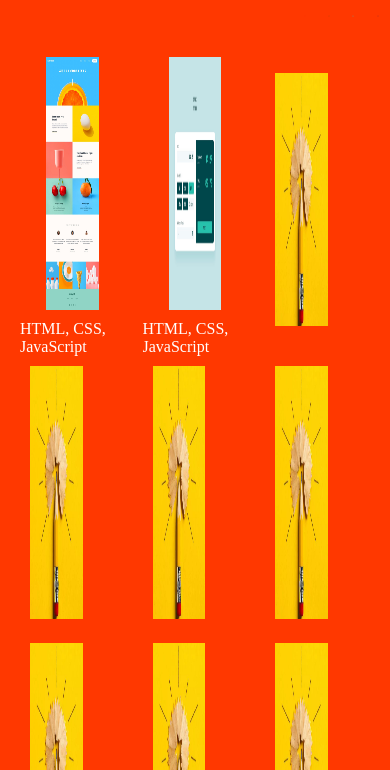
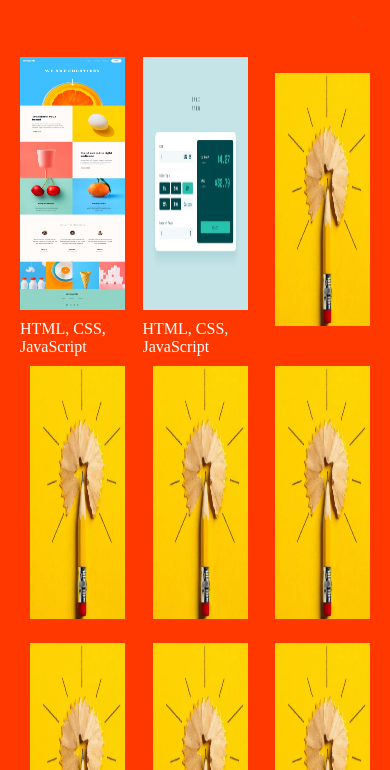
Before and after one commit to oyesolaibrahim/My-Portfolio, a plain HTML site: page public/portfolio.html in a window 390 px wide. Shown: the part 74-844 px from the top of the page. Drawn offline with Linux system fonts and the light colour scheme.

Commit message:
Still On responsiveness' corection

```diff
--- a/public/styles.css
+++ b/public/styles.css
@@ -641,6 +641,51 @@ div.center {
     margin-right:   100px;
   }
 }
+@media screen and (max-width:630px){
+
+  article.portfolio img {
+    max-width: 70%;
+    min-width: 70%;
+    max-height: 30vh;
+    min-height: 30vh;
+    margin: 10px;
+  }
+  article.portfolio img {
+    max-width: 70%;
+    min-width: 70%;
+    max-height: 30vh;
+    min-height: 30vh;
+    margin: 10px;
+  }
+
+
+  article.portfolio:hover .layer {
+    height: 30.9vh;
+  }
+  .layer {
+    justify-content: center;
+    padding: 0px 5px;
+    width: 70%;
+    bottom: 17%;
+    height: 0vh;
+    left: 15%;
+  }
+  .layer h3{
+    margin-bottom: 3px;
+    font-weight: 500;
+    font-size: 0.8rem;
+    }
+  .layer p {
+    font-size: 0.5rem;
+  }
+  .layer a {
+    padding: 5px;
+    border-radius: 50%;
+    width: 30px;
+    height: 30px;
+    margin-top: 5px;
+  }
+}
 @media screen and (max-width:625px) {
 
 .theme-div {
@@ -663,12 +708,47 @@ div.center {
     padding: 20px;
   }
   article.portfolio img {
-    max-width: 50%;
-    min-width: 50%;
+    max-width: 70%;
+    min-width: 70%;
     max-height: 30vh;
     min-height: 30vh;
     margin: 10px;
   }
+
+
+  article.portfolio:hover .layer {
+    height: 30.7vh;
+  }
+  .layer {
+    justify-content: center;
+    padding: 0px 5px;
+    width: 70%;
+    bottom: 11%;
+    height: 0vh;
+    left: 15%;
+  }
+  .layer h3{
+    margin-bottom: 3px;
+    font-weight: 500;
+    font-size: 0.8rem;
+    }
+  .layer p {
+    font-size: 0.5rem;
+  }
+  .layer a {
+    padding: 5px;
+    border-radius: 50%;
+    width: 30px;
+    height: 30px;
+    margin-top: 5px;
+  }
+}
+@media screen and (max-width:571px) {
+
+  .layer {
+    bottom: 17%;
+    }
+
 }
 @media screen and (max-width:545px) {
 
@@ -687,6 +767,19 @@ div.center {
   }
   .flex-contact {
     margin: 20px auto;
+  }
+  article.portfolio:hover .layer {
+    height: 30.7vh;
+  }
+
+  article.portfolio img {
+    max-width: 100%;
+    min-width: 100%;
+   }
+  .layer {
+    width: 100%;
+    bottom: 24%;
+    left: 0%;
   }
 }
 @media screen and (max-width:405px) {
```
